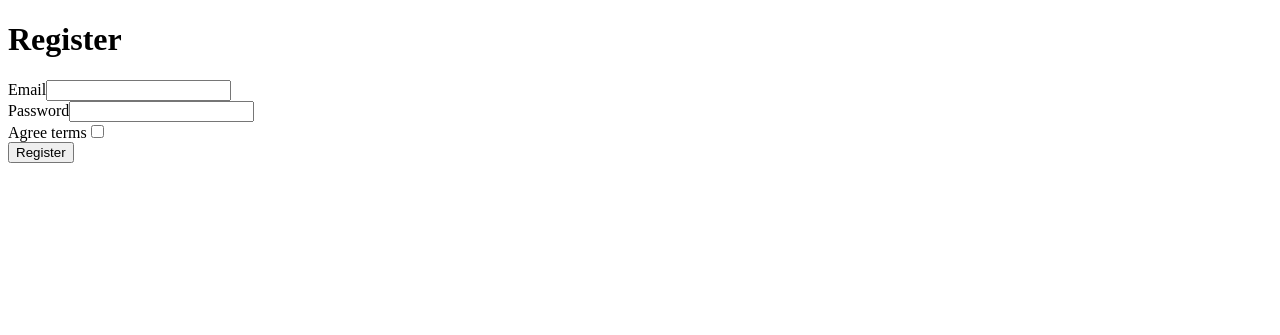
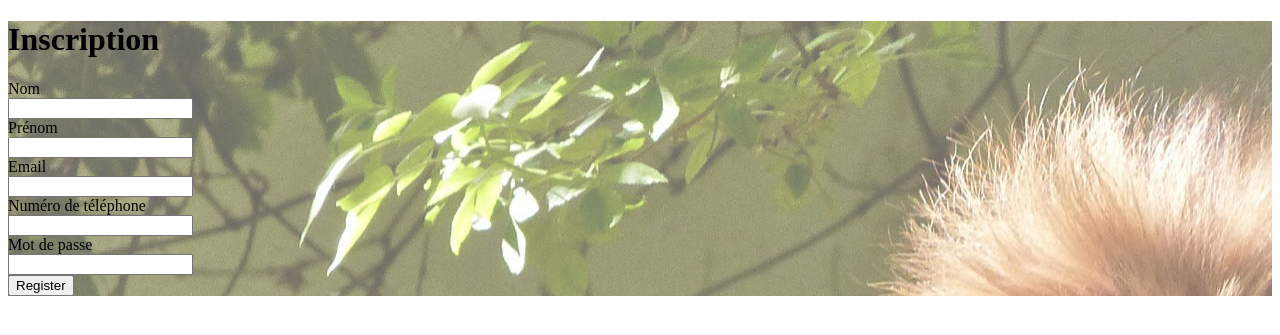
Before and after one commit to Artpare4/SAE-ZOO-V2-API, a Symfony app: template templates/registration/register.html.twig in a window 1280 px wide. Shown: the top 335 px of the page. Run offline with Twig, Linux system fonts and the light colour scheme; the template is opened without the code that fills it, so the values that code supplies are empty; form fields are guessed from the names that the template uses; some libraries are stand-ins or nearby versions.

Commit message:
Modification de la disposition des éléments du formulaire d'inscription et ajout de nouveaux champs pour compléter ce formulaire

```diff
--- a/templates/registration/register.html.twig
+++ b/templates/registration/register.html.twig
@@ -3,17 +3,94 @@
 {% block title %}Register{% endblock %}
 
 {% block body %}
-    <h1>Register</h1>
+    <div class="bg-background-100 h-[100%]">
+        <div class="flex justify-center items-center min-h-full w-[90%] lg:w-[50%]  mx-auto ">
+            <div style="background: linear-gradient(rgba(255,255,255,.4), rgba(255,255,255,.4)), url({{ asset('image/lion.png') }})" class="w-full p-12 rounded-3xl lg:rounded-2xl h-fit" >
+                <h1 class="text-center text-text-950 text-3xl md:text-5xl  lg:text-6xl lg:text-10xl mb-5">Inscription</h1>
+                {{ form_errors(registrationForm) }}
 
-    {{ form_errors(registrationForm) }}
+                {{ form_start(registrationForm) }}
+                <div class="flex flex-col">
+                    {{ form_label(registrationForm.nomUser,'Nom',
+                        {
+                            'label_attr':{
+                            'class':'text-text-950 text-xl md:text-2xl '
+                        }}) }}
+                    <div class="text-text-950" >
+                        {{ form_errors(registrationForm.nomUser) }}
+                    </div>
+                    {{ form_widget(registrationForm.nomUser,{
+                        'attr':{
+                            'class': 'text-lg text-secondary-50 p-3 bg-secondary-800/60 backdrop-filter backdrop-blur-sm border border-secondary-50 border-s rounded-2xl'
+                        }
+                    }) }}
+                </div>
+                <div class="flex flex-col mt-4">
+                    {{ form_label(registrationForm.pnomUser,'Prénom',
+                        {
+                            'label_attr':{
+                            'class':'text-text-950 text-xl md:text-2xl  '
+                        }}) }}
+                    <div class="text-text-950" >
+                        {{ form_errors(registrationForm.pnomUser) }}
+                    </div>
+                    {{ form_widget(registrationForm.pnomUser,{
+                        'attr':{
+                            'class': 'text-lg text-secondary-50  p-3 bg-secondary-800/60 backdrop-filter backdrop-blur-sm border border-secondary-50 border-s rounded-2xl'
+                        }
+                    })}}
+                </div>
+                <div class="flex flex-col mt-4">
+                    {{ form_label(registrationForm.email,'Email',
+                        {
+                            'label_attr':{
+                            'class':'text-text-950   text-xl md:text-2xl '
+                        }}) }}
+                    <div class="text-text-950" >
+                        {{ form_errors(registrationForm.email) }}
+                    </div>
+                    {{ form_widget(registrationForm.email,{
+                        'attr':{
+                            'class': 'text-lg  text-secondary-50  p-3 bg-secondary-800/60 backdrop-filter backdrop-blur-sm border border-secondary-50 border-s rounded-2xl'
+                        }
+                    })}}
+                </div>
+                <div class="flex flex-col mt-4">
+                    {{ form_label(registrationForm.phoneUser,'Numéro de téléphone',
+                        {
+                            'label_attr':{
+                            'class':'text-text-950 text-xl md:text-2xl'
+                        }}) }}
+                    <div class="text-text-950">
+                        {{ form_errors(registrationForm.phoneUser) }}
+                    </div>
+                    {{ form_widget(registrationForm.phoneUser,{
+                        'attr':{
+                            'class': 'text-lg text-secondary-50  p-3 bg-secondary-800/60 backdrop-filter backdrop-blur-sm border border-secondary-50 border-s rounded-2xl'
+                        }
+                    })}}
+                </div>
+                <div class="flex flex-col mt-4">
+                    {{ form_label(registrationForm.plainPassword,'Mot de passe',
+                        {
+                            'label_attr':{
+                            'class':'text-text-950 text-xl md:text-2xl  '
+                        }}) }}
+                    <div class="text-text-950">
+                        {{ form_errors(registrationForm.plainPassword) }}
+                    </div>
+                    {{ form_widget(registrationForm.plainPassword,{
+                        'attr':{
+                            'class': 'text-lg text-secondary-50  p-3 bg-secondary-800/60 backdrop-filter backdrop-blur-sm border border-secondary-50 border-s rounded-2xl'
+                        }
+                    })}}
+                </div>
 
-    {{ form_start(registrationForm) }}
-        {{ form_row(registrationForm.email) }}
-        {{ form_row(registrationForm.plainPassword, {
-            label: 'Password'
-        }) }}
-        {{ form_row(registrationForm.agreeTerms) }}
-
-        <button type="submit" class="btn">Register</button>
-    {{ form_end(registrationForm) }}
+                <div class="flex justify-center mt-4">
+                    <button type="submit" class="btn bg-primary-500/70 col-start-2 col-end-4 text-4xl lg:text-2xl rounded-xl p-2 border border-primary-50 border-s">Register</button>
+                </div>
+                {{ form_end(registrationForm) }}
+            </div>
+        </div>
+    </div>
 {% endblock %}
```
